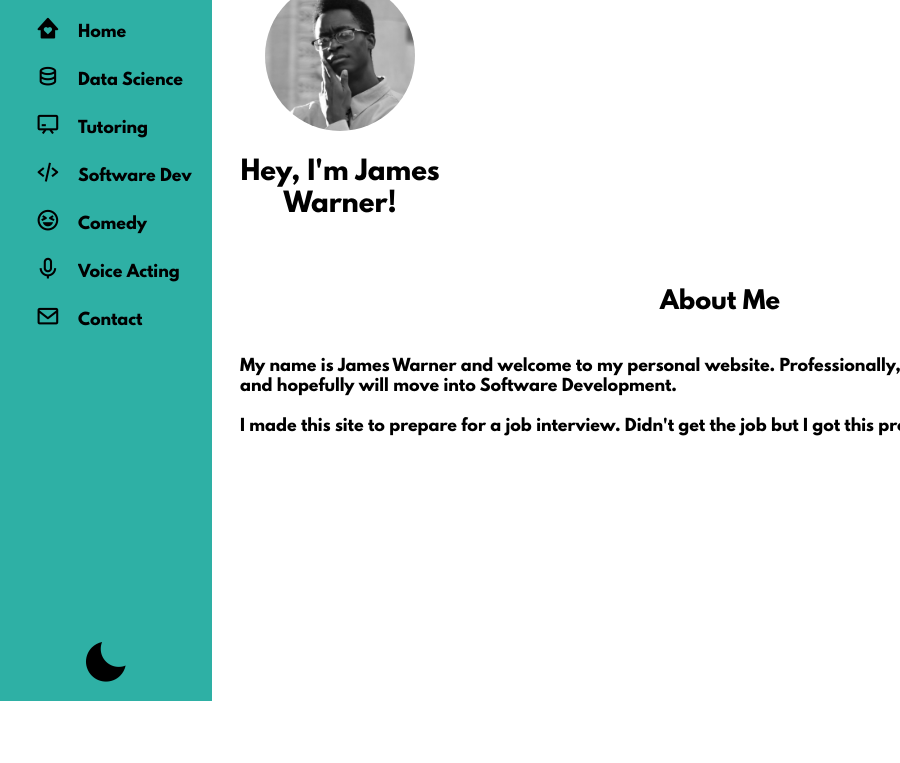
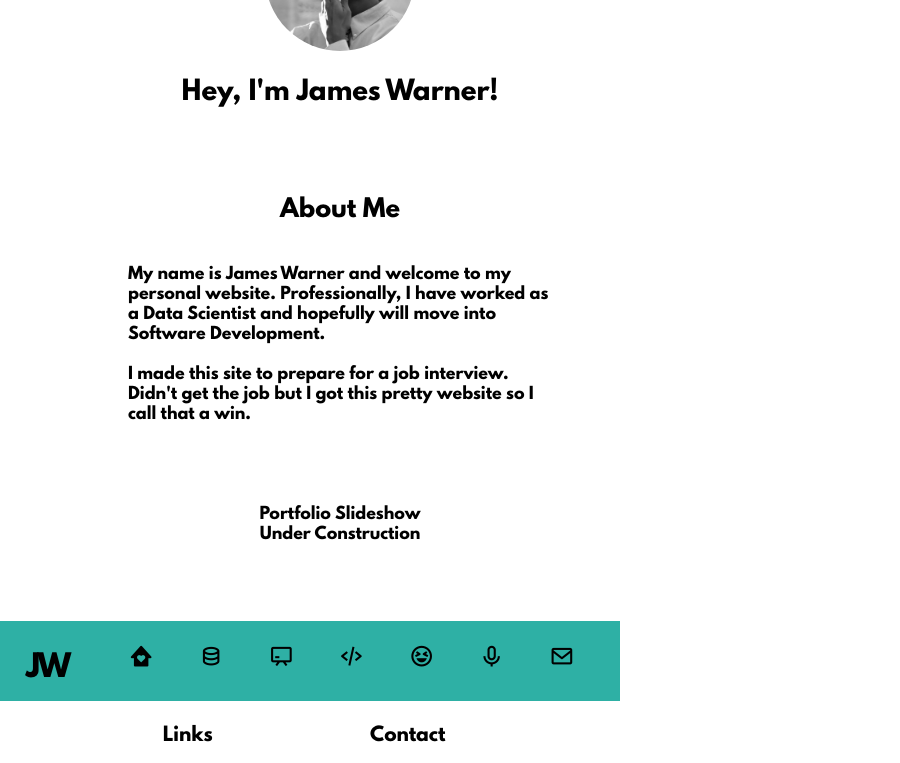
Before and after one commit to JAlexWarner/JAlexWarner.github.io, a website: page index.html in a window 600 px wide. Shown: the part 99-862 px from the top of the page, 900 px wide, since content can reach past the window. Drawn offline with nearby package versions, Linux system fonts and the light colour scheme.

Commit message:
Make Mobile Version w/o Hamburger

```diff
--- a/arrangement.css
+++ b/arrangement.css
@@ -1,39 +1,39 @@
+/* ##### NAVIGATION BAR ##### */
+.nav-bar {
+  background-color: #2EB0A5;
+  z-index: 999;
+  overflow: hidden;
+}
+
+.nav-bar:hover .link-icon {
+  text-align: center;
+}
+
+.nav-links {
+  list-style-type: none;
+}
+
+#about-section {
+  margin-bottom: 5rem;
+  /* height: 30rem;
+  width: 60rem;  */
+}
+
 /* Large Screens Start */
 @media only screen and (min-width: 600px) {
-
-}
-
-/* Large Screens End */
-
-
-
-/* Small Screens Start */
-@media only screen and (max-width: 600px) {
-
-}
-/* Small Screens End */
-
-
-
-
-/* ##### NAVIGATION BAR ##### */
-
 .nav-bar {
   position: fixed;
   height: 100%;
-  width: 5rem;
-  background-color: #2EB0A5;
+  width: var(--initial-nav-size);
   text-align: center;
   transition: width var(--slower-speed) ease;
   display: flex;
   flex-direction: column;
   padding: 0 .625rem;
-  overflow: hidden;
-  z-index: 999;
 }
 
 .nav-bar:hover {
-  width: 12rem;
+  width: 13rem;
 }
 
 .nav-bar:not(:hover) .nav-links li {
@@ -42,7 +42,6 @@
 
 .nav-links {
   /* border: 1px solid orange; */
-  list-style-type: none;
   margin: 0;
   padding: 0;
   text-align: left;
@@ -52,8 +51,8 @@
 }
 
 .nav-links li{
+  /* border: 1px solid blue; */
   padding: 0px 0px 1rem 0px;
-  /* border: 1px solid blue; */
 }
 
 .nav-links li a{
@@ -72,11 +71,21 @@
 }
 
 .nav-link {
+  /* border: 2px dashed purple; */
   display: flex;
   flex-direction: row;
-  /* border: 2px dashed purple; */
   height: 2rem;
   align-items: center;
+}
+
+.nav-bar:hover .link-text {
+  flex-basis: 7.5rem;
+  flex-shrink: 0;
+  flex-grow: 0;
+  transition: flex-basis var(--slower-speed) ease;
+  -webkit-animation: fadeIn var(--slower-speed) linear;
+  animation: fadeIn var(--slower-speed) linear ;
+  display: flex;
 }
 
 .link-icon {
@@ -100,31 +109,18 @@
   text-align: left;
 }
 
-.nav-bar:hover .link-text {
-  flex-basis: 7.5rem;
-  flex-shrink: 0;
-  flex-grow: 0;
-  transition: flex-basis var(--slower-speed) ease;
-  -webkit-animation: fadeIn var(--slower-speed) linear;
-  animation: fadeIn var(--slower-speed) linear ;
-  opacity: 1;
-  display: flex;
-}
-
-.nav-bar:hover .link-icon {
-  text-align: center;
-}
-
-/* ##### MAIN INFO ##### */
-
 .main_info {
   margin-left: 5rem;
   padding: 5rem 10rem 0 10rem;
 }
 
+.mobile-only {
+  display: none;
+}
+
 .main-grid-container {
   display: grid;
-  height: 175px;
+  height: 10rem;
   grid-template-columns: 1fr 1fr;
   gap: 1rem;
 }
@@ -142,6 +138,69 @@
   grid-template-rows: min-content auto;
   padding: 0rem 2rem;
 }
+}
+/* Large Screens End */
 
-/* https://jsfiddle.net/p0Lygk37/1/ For learning event handlers */
-/* $0.getBoundingClientRect() */
+/* Small Screens Start */
+@media only screen and (max-width: 600px) {
+#initials {
+  /* border: 1px solid red; */
+  display: flex;
+  align-items: center;
+  padding: 0 1rem;
+}
+
+.nav-bar {
+  position: fixed;
+  overflow: hidden;
+  bottom: 0;
+  height: 5rem;
+  width: 100%;
+  display: flex;
+  flex-direction: row;
+}
+
+.nav-links {
+  display: flex;
+  flex-direction: row;
+  justify-content: space-between;
+  /* border: 1px solid black; */
+  width: 100%;
+  align-items: center;
+  padding: 0.625rem 1rem 0 1rem;
+}
+
+.nav-links li a{
+  text-decoration: none;
+  color: inherit;
+}
+
+.link-text {
+  display: none;
+}
+
+.main_info {
+  margin-bottom: 5rem;
+  padding: 0 3rem;
+}
+
+.desktop-only {
+  display: none
+}
+}
+/* Small Screens End */
+
+/* BELOW TO FIX TO FIX TO FIX TO FIX BELOW */
+
+
+/* ##### MAIN INFO ##### */
+
+/* https://jsfiddle.net/p0Lygk37/1/
+For learning event handlers */
+
+/*
+Links:
+Github
+Linkedin
+HackerRank
+Youtube ???
--- a/common_header.html
+++ b/common_header.html
@@ -1,4 +1,4 @@
 <img src="assets/me_square.jpg" class="center circle-border grayscale" height=150px width=150px>
     <p class="center-text" style="font-size:26px">
-        It's James Warner, Bud.
+        Hey, I'm James Warner!
     </p>
--- a/index.html
+++ b/index.html
@@ -13,12 +13,9 @@
     <div id="replace-with-navbar"></div>
     <div class="main_info">
         <div style="padding-bottom: 20px">
-            <img src="assets/me_square.jpg" class="center circle-border grayscale" height=150px width=150px>
-                <p class="center-text" style="font-size:26px">
-                    Hey, I'm James Warner!
-                </p>
+            <div id="replace-with-header"></div>
         </div>
-        <div style="height:30rem; width: 60rem; margin: auto">
+        <div id="about-section">
             <div class="center-text">
                 <h2>About Me</h2><br>
             </div>
--- a/nav.html
+++ b/nav.html
@@ -72,6 +72,7 @@
         </a>
     </li>
     <li class="nav-item dark-toggle-box">
-        <i class='bx bxs-moon bx-lg' onclick="toggleDark()"></i>
+        <i class='bx bxs-moon bx-lg desktop-only' onclick="toggleDark()"></i>
+        <i class='bx bxs-moon bx-sm mobile-only' onclick="toggleDark()"></i>
     </li>
 </ul>
```
Also changed, not shown: comedy.html (+3 -1 lines), contact.html (+3 -1 lines), software_dev.html (+3 -1 lines), src/index.ts (+7 -0 lines), tutoring.html (+3 -1 lines), voice_acting.html (+3 -1 lines), build/src/index.js, 1 other file.
